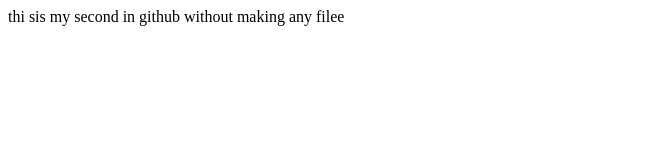
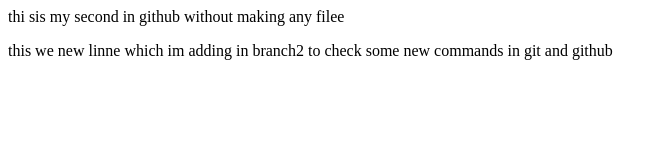
Before and after one commit to Anjuuyadav/localrepo, a plain HTML site: page index.html in a window 1280 px wide. Shown: the whole page, without its empty margins (0-668 px from the left). Drawn offline with Linux system fonts and the light colour scheme.

Commit message:
learninng new commmandss

```diff
--- a/index.html
+++ b/index.html
@@ -1 +1,2 @@
 <p>thi sis my second in github without making any filee</p>
+<p>this we new linne which im adding in branch2 to check some new commands in git and github</p>
```
